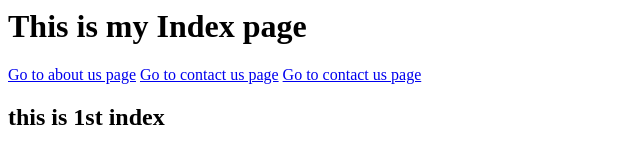
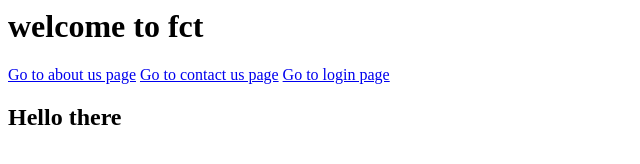
Before and after one commit to Devyani1430/Demo1, a plain HTML site: page index.html in a window 1280 px wide. Shown: the whole page, without its empty margins (0-640 px from the left). Drawn offline with Linux system fonts and the light colour scheme.

Commit message:
resolved conflict of stack

```diff
--- a/index.html
+++ b/index.html
@@ -1,5 +1,5 @@
-<h1> This is my Index page</h1>
+<h1> welcome to fct</h1>
 <a href="aboutus.html">Go to about us page</a>
 <a href="contactus.html">Go to contact us page</a>
-<a href="login.html">Go to contact us page</a>
-<h2>this is 1st index</h2>
+<a href="login.html">Go to login page</a>
+<h2>Hello there</h2>
```
